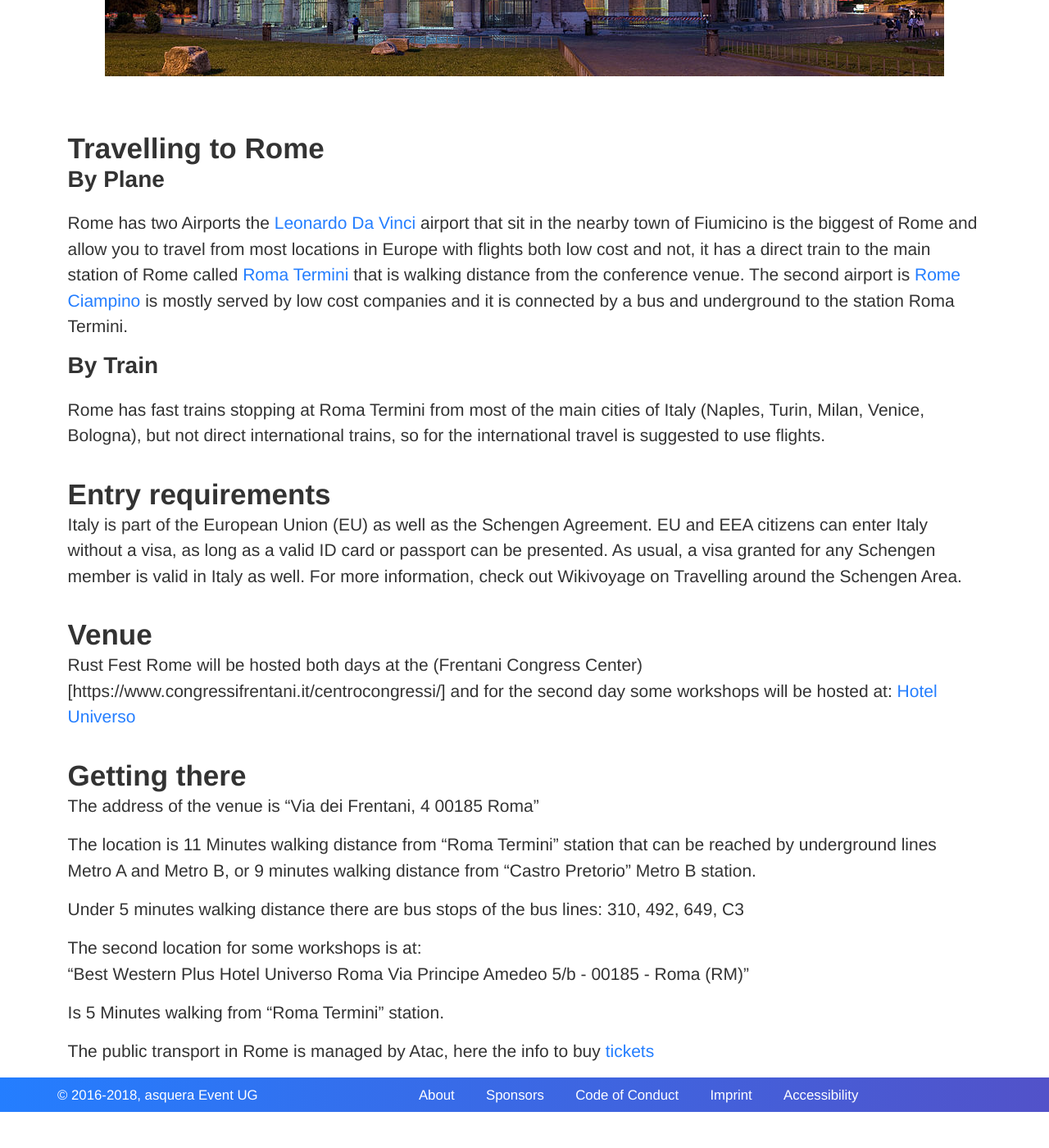
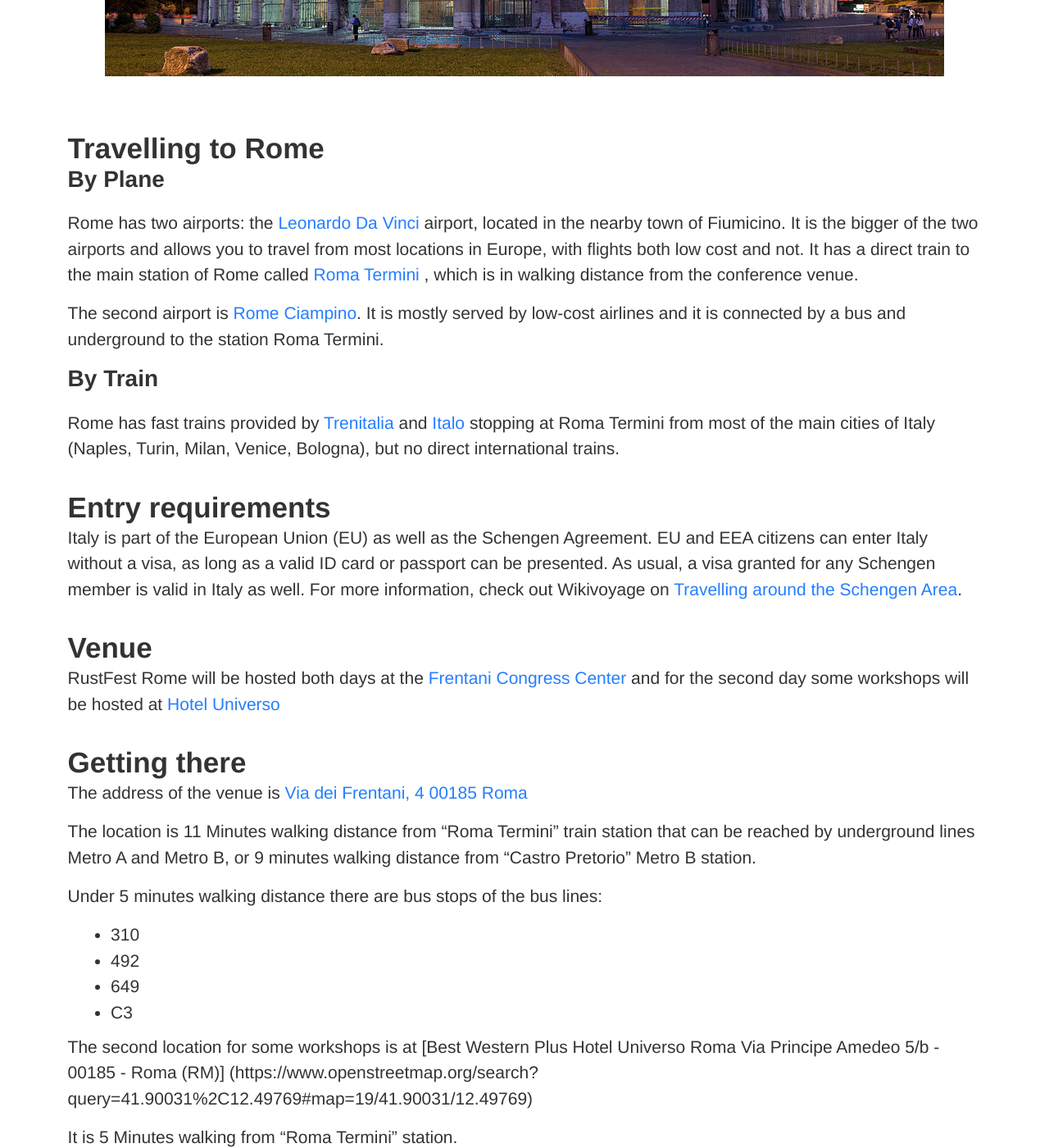
Before and after one commit to RustFestEU/rome.rustfest.eu, a Jekyll site: the page built from location.md, in a window 1280 px wide and 1400 px high, scrolled down 1046 px. Shown: the whole window at 82% size. Built offline with Jekyll 4.4.1, drawn with Linux system fonts in a browser that asks for light colours; nearby versions of some CDN libraries; before the commit the page ends 2402 px from its top, so only the background shows below that; some of the changed text lies outside the part shown.

Commit message:
updates after review

```diff
--- a/_config.yml
+++ b/_config.yml
@@ -22,8 +22,8 @@ location:
 
 dates:
   year: "2018"
-  talks: "Saturday November 24th "
-  workshops: "Sunday November 25th "
+  talks: "Saturday, November 24th "
+  workshops: "Sunday, November 25th "
   impl_days: "TBA"
   impl_days_no_br: "TBA"
 
--- a/_data/header_menu.yml
+++ b/_data/header_menu.yml
@@ -1,6 +1,6 @@
 - title: News
   link: https://blog.rustfest.eu/
 - title: Past Events
-  link: https://blog.rustfest.eu/past_events/
+  link: /past_events/
 - title: Location
-  link: https://rome.rustfest.eu/location/
+  link: /location/
--- a/location.md
+++ b/location.md
@@ -8,16 +8,16 @@ permalink: /location/
   <div class="popout">
     <section>
       <h1>Welcome to {{site.location.city}}</h1>
-      <p> We are very pleased to host the fourth edition of RustFest in Rome, Italy. </p>
+      <p>We are very pleased to host the fourth edition of RustFest in Rome, Italy.</p>
     </section>
   </div>
 </div>
 
 <section markdown="1">
 
-Rome, the eternal city, is the capital of Italy with 3 million of residents. It's located in the central-western portion of the Italian Peninsula, within Lazio, along the shores of the Tiber.
-Rome's history spans 28 centuries, leaving behind a huge number of monuments spanning from the famous Colosseum, to Piazza Di Spagna and Fontana Di Trevi.
-Also the Vatican City is an independent country inside the city boundaries of Rome, the only existing example of a country within a city: for this reason Rome has been often defined as capital of two states.
+Rome, the eternal city, is the capital of Italy with 3 million residents. It's located in the central-western portion of the Italian Peninsula, within Lazio, along the shores of the Tiber.
+Rome's history spans 28 centuries, leaving behind a huge number of monuments spanning from the famous Colosseum to Piazza Di Spagna and Fontana Di Trevi.
+The Vatican City is an independent country inside the city boundaries of Rome, the only existing example of a country within a city. For this reason Rome has been often defined as capital of two states.
 
 
 </section>
@@ -31,34 +31,36 @@ Also the Vatican City is an independent country inside the city boundaries of Ro
 ## Travelling to Rome
 
 ### By Plane
-Rome has two Airports the [Leonardo Da Vinci](https://www.adr.it/fiumicino) airport that sit in the nearby town of Fiumicino is the biggest of Rome and allow you to travel from most locations in Europe with flights both low cost and not, it has a direct train to the main station of Rome called [Roma Termini](https://www.romatermini.com/en/) that is walking distance from the conference venue.
-The second airport is [Rome Ciampino](https://www.adr.it/ciampino) is mostly served by low cost companies and it is connected by a bus and underground to the station Roma Termini.
+Rome has two airports: the [Leonardo Da Vinci](https://www.adr.it/web/aeroporti-di-roma-en-/pax-fco-fiumicino) airport, located in the nearby town of Fiumicino. It is the bigger of the two airports and allows you to travel from most locations in Europe, with flights both low cost and not. It has a direct train to the main station of Rome called [Roma Termini](https://www.romatermini.com/en/) , which is in walking distance from the conference venue.
+
+The second airport is [Rome Ciampino](https://www.adr.it/web/aeroporti-di-roma-en-/pax-cia-ciampino). It is mostly served by low-cost airlines and it is connected by a bus and underground to the station Roma Termini.
 
 ### By Train
-Rome has fast trains stopping at Roma Termini from most of the main cities of Italy (Naples, Turin, Milan, Venice, Bologna), but not direct international trains, so for the international travel is suggested to use flights.
+Rome has fast trains provided by [Trenitalia](http://www.trenitalia.com/) and [Italo](https://www.italotreno.it/en) stopping at Roma Termini from most of the main cities of Italy (Naples, Turin, Milan, Venice, Bologna), but no direct international trains.
 
 ## Entry requirements
-Italy is part of the European Union (EU) as well as the Schengen Agreement. EU and EEA citizens can enter Italy without a visa, as long as a valid ID card or passport can be presented. As usual, a visa granted for any Schengen member is valid in Italy as well. For more information, check out Wikivoyage on Travelling around the Schengen Area.
+Italy is part of the European Union (EU) as well as the Schengen Agreement. EU and EEA citizens can enter Italy without a visa, as long as a valid ID card or passport can be presented. As usual, a visa granted for any Schengen member is valid in Italy as well. For more information, check out Wikivoyage on [Travelling around the Schengen Area](https://en.wikivoyage.org/wiki/Travelling_around_the_Schengen_Area).
 
 ## Venue
-Rust Fest Rome will be hosted both days at the (Frentani Congress Center)[https://www.congressifrentani.it/centrocongressi/] and for the second day some workshops will be hosted at: [Hotel Universo](https://www.hoteluniverso.com/it/meeting-congressi/dettagli-sale-meeting-roma.aspx)
+RustFest Rome will be hosted both days at the [Frentani Congress Center](https://www.congressifrentani.it/centrocongressi/) and for the second day some workshops will be hosted at [Hotel Universo](https://www.hoteluniverso.com/en/meeting/details-meeting-rooms-rome.aspx)
 
 ## Getting there
-The address of the venue is "Via dei Frentani, 4 00185 Roma"
+The address of the venue is [Via dei Frentani, 4 00185 Roma](https://www.openstreetmap.org/search?query=Via%20dei%20Frentani%2C%204%2000185%20Roma#map=19/41.90047/12.50930)
 
-The location is 11 Minutes walking distance from "Roma Termini" station that can be reached by underground lines Metro A and Metro B,
+The location is 11 Minutes walking distance from "Roma Termini" train station that can be reached by underground lines Metro A and Metro B,
 or 9 minutes walking distance from "Castro Pretorio" Metro B station.
 
 Under 5 minutes walking distance there are bus stops of the bus lines:
-310, 492, 649, C3
+- 310
+- 492
+- 649
+- C3
 
-The second location for some workshops is at:
-"Best Western Plus Hotel Universo Roma Via Principe Amedeo 5/b - 00185 - Roma (RM)"
+The second location for some workshops is at [Best Western Plus Hotel Universo Roma Via Principe Amedeo 5/b - 00185 - Roma (RM)] (https://www.openstreetmap.org/search?query=41.90031%2C12.49769#map=19/41.90031/12.49769)
 
-Is 5 Minutes walking from "Roma Termini" station.
+It is 5 Minutes walking from "Roma Termini" station.
 
-
-The public transport in Rome is managed by Atac, here the info to buy [tickets](http://www.atac.roma.it/page.asp?p=228&i=14&r=2875)
+Public transport in Rome is managed by Atac. You can find information about [tickets online](http://www.atac.roma.it/page.asp?p=228&i=14&r=2875)
 
 
 </section>
```
